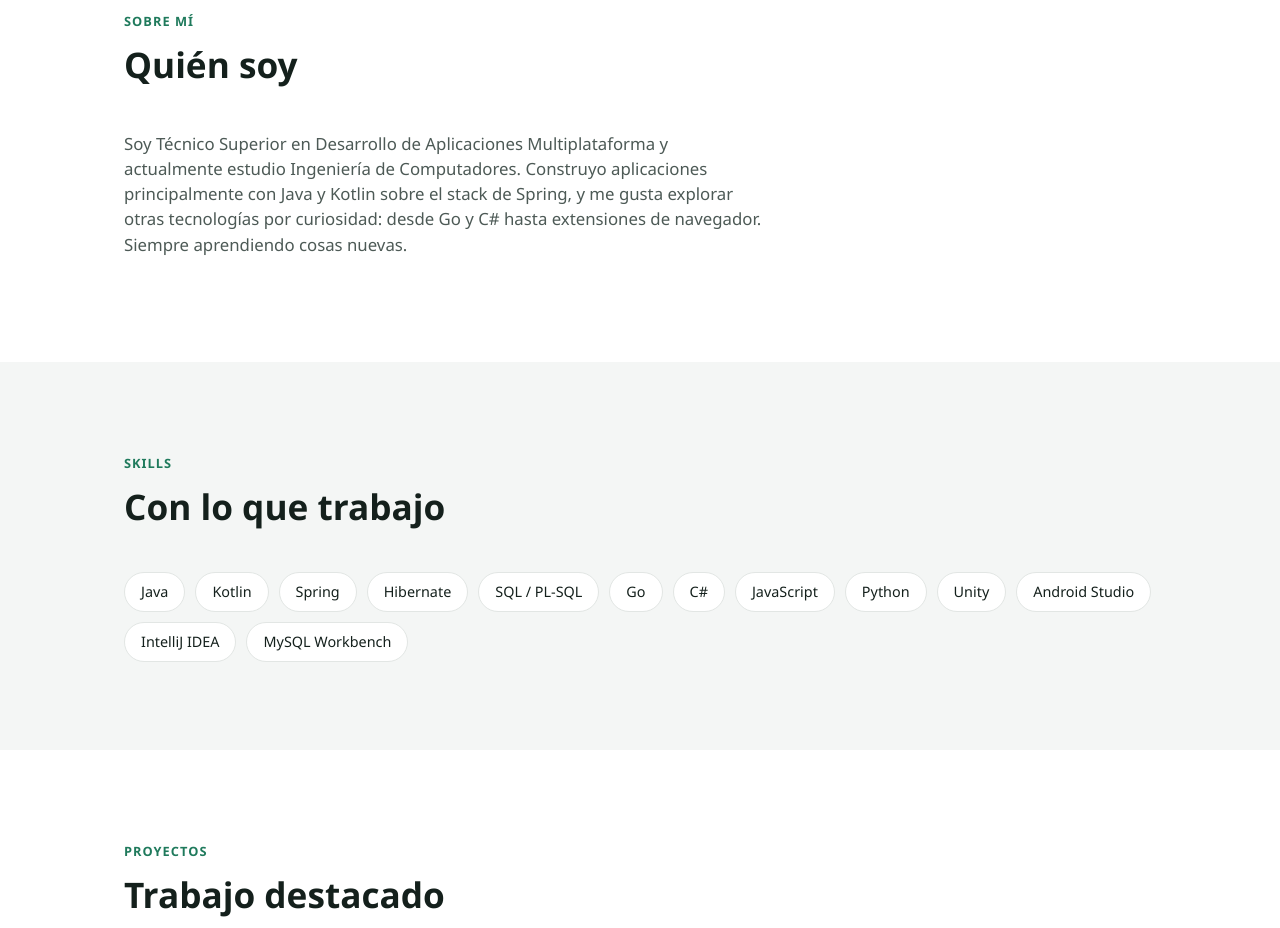
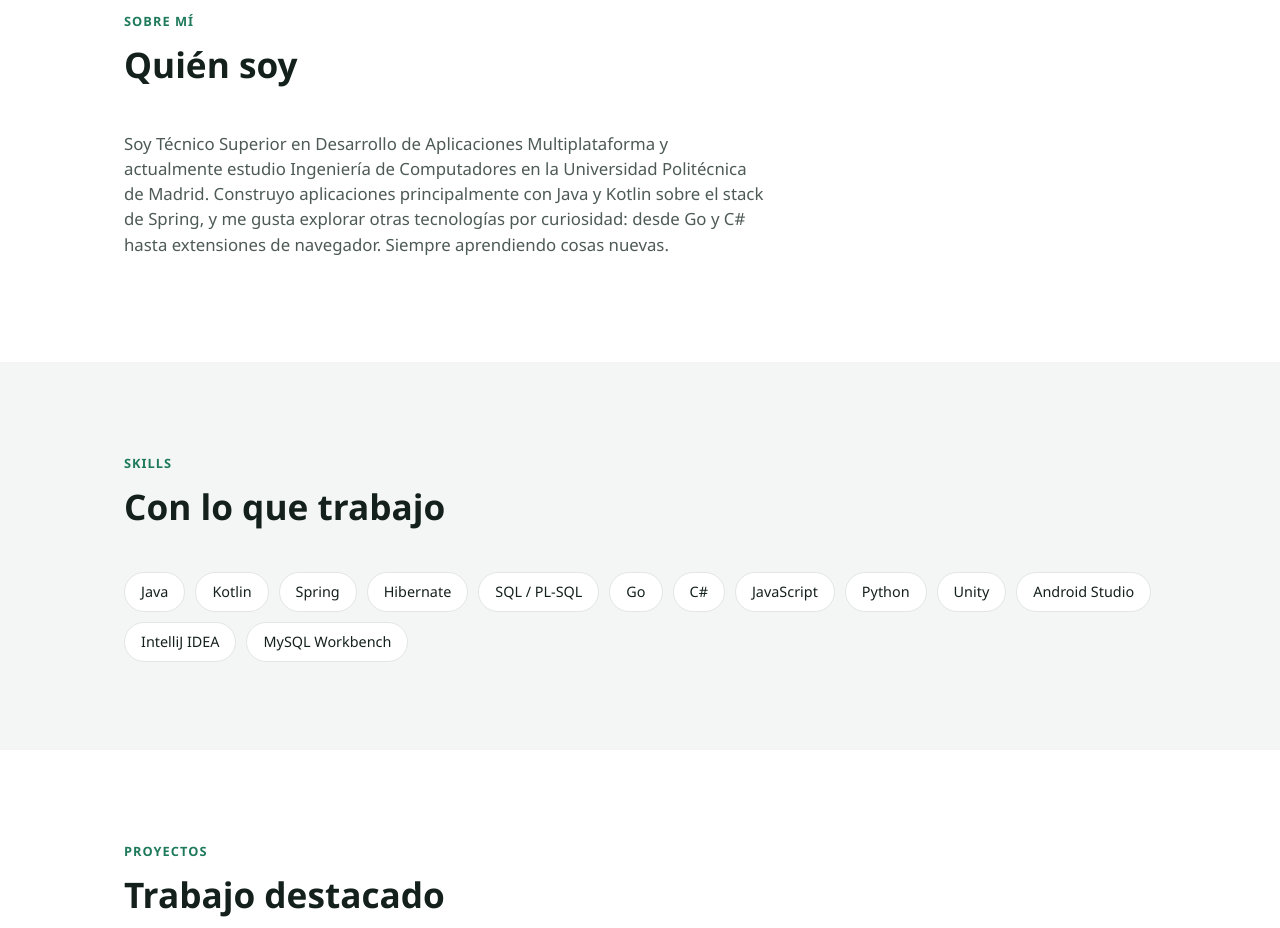
Before and after one commit to oscardaaz/oscardaaz.github.io, a plain HTML site: page index.html in a window 1280 px wide. Shown: the part 880-1808 px from the top of the page. Drawn offline with Linux system fonts and the light colour scheme.

Commit message:
actualizar descripcion

```diff
--- a/index.html
+++ b/index.html
@@ -44,10 +44,10 @@
         <div class="about-body">
           <p>
             Soy Técnico Superior en Desarrollo de Aplicaciones Multiplataforma y actualmente
-            estudio Ingeniería de Computadores. Construyo aplicaciones principalmente con
-            Java y Kotlin sobre el stack de Spring, y me gusta explorar otras tecnologías por
-            curiosidad: desde Go y C# hasta extensiones de navegador. Siempre aprendiendo
-            cosas nuevas.
+            estudio Ingeniería de Computadores en la Universidad Politécnica de Madrid. Construyo
+            aplicaciones principalmente con Java y Kotlin sobre el stack de Spring, y me gusta
+            explorar otras tecnologías por curiosidad: desde Go y C# hasta extensiones de navegador.
+            Siempre aprendiendo cosas nuevas.
           </p>
         </div>
       </div>
```
